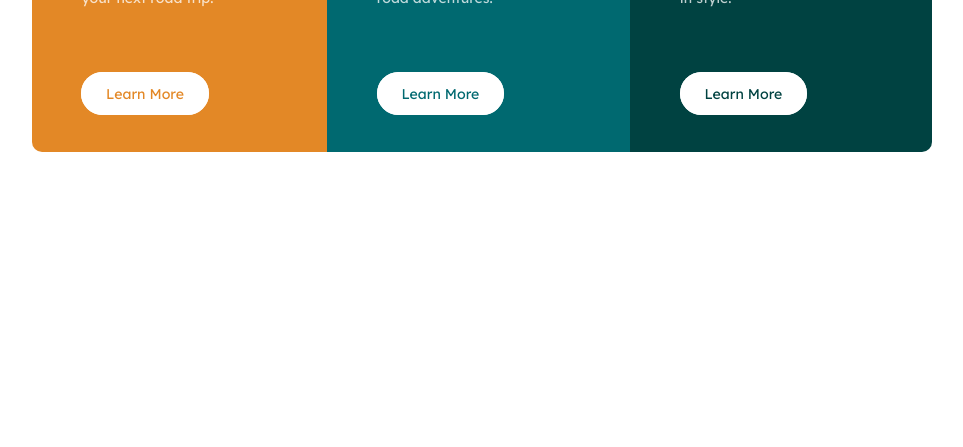
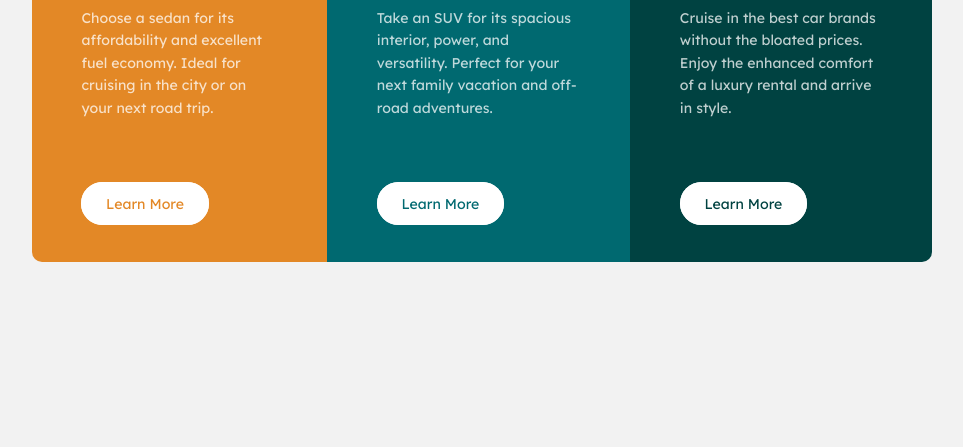
Before and after one commit to kprosek/03_column-preview-card-component, a plain HTML site: page index.html in a window 1280 px wide. Shown: the part 353-800 px from the top of the page, without its empty margins (158-1121 px from the left). Drawn offline with Linux system fonts and the light colour scheme.

Commit message:
Add files via upload

```diff
--- a/styles.css
+++ b/styles.css
@@ -18,6 +18,7 @@ body {
   display: flex;
   align-items: center;
   justify-content: center;
+  background-color: var(--very-light-gray);
 }
 
 main {
@@ -92,6 +93,10 @@ a {
 }
 
 @media (min-width: 1024px) {
+  body {
+    height: 100vh;
+  }
+
   main {
     display: flex;
     flex-direction: row;
```
